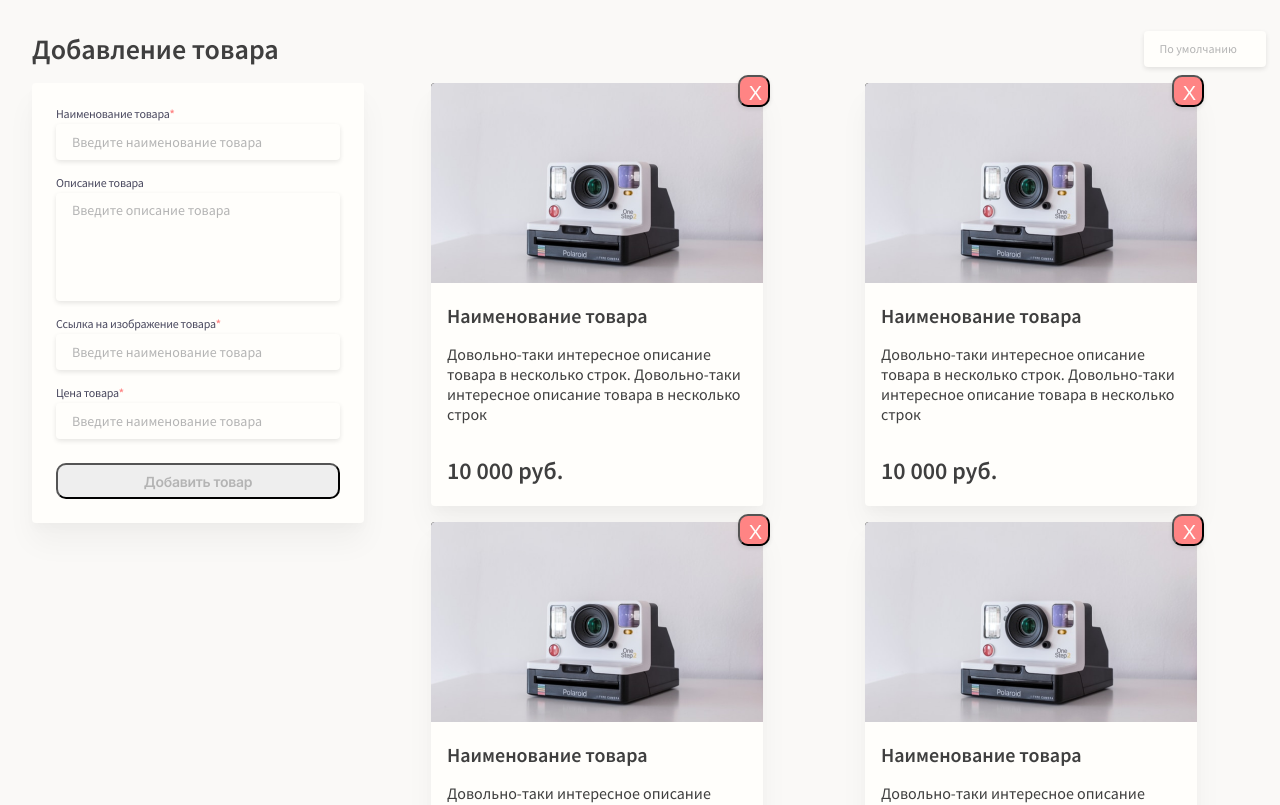
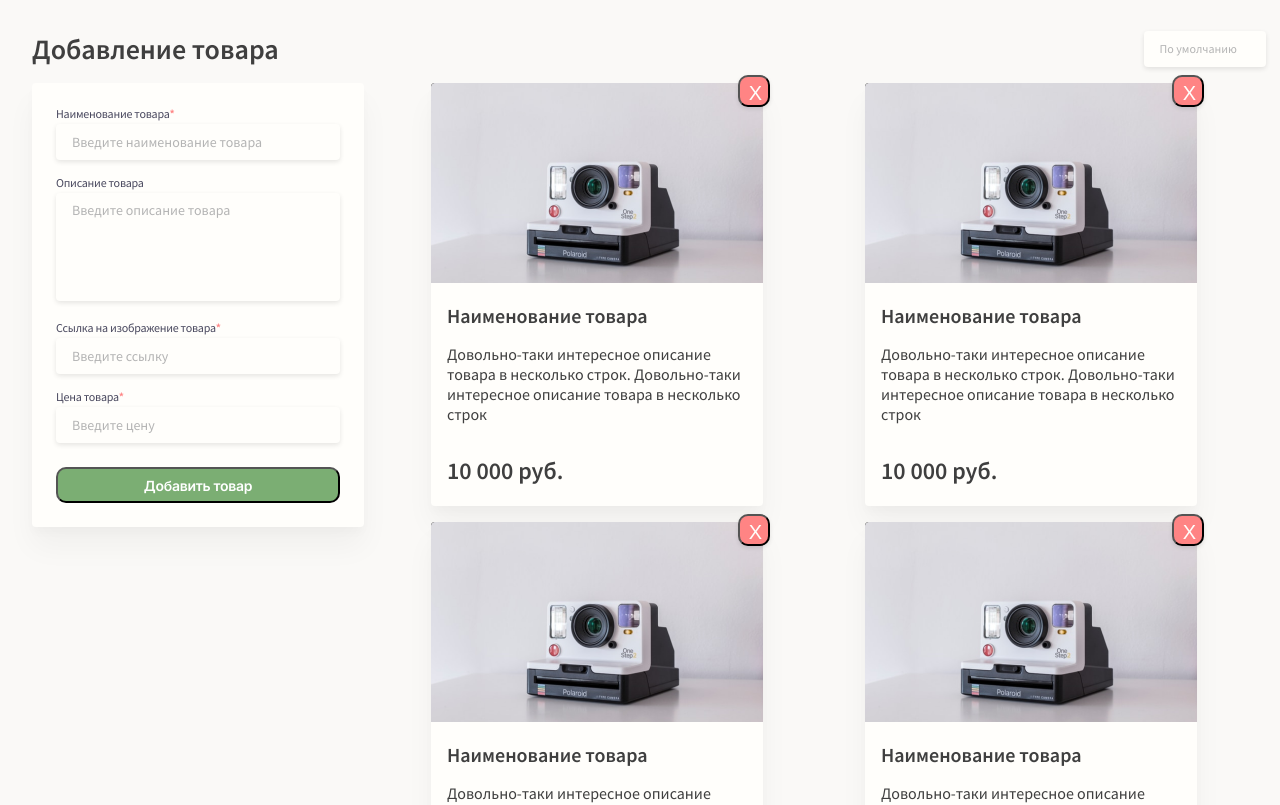
Before and after one commit to ledetav/texst-task, a Vue app: page / in a window 1280 px wide. Shown: the top 805 px of the page. Built offline with nearby package versions, Linux system fonts and the light colour scheme.

Commit message:
add form validate

```diff
--- a/package.json
+++ b/package.json
@@ -8,6 +8,8 @@
     "lint": "vue-cli-service lint"
   },
   "dependencies": {
+    "@vuelidate/core": "^2.0.0-alpha.41",
+    "@vuelidate/validators": "^2.0.0-alpha.29",
     "core-js": "^3.8.3",
     "vue": "^3.2.13"
   },
--- a/src/components/FormComponent.vue
+++ b/src/components/FormComponent.vue
@@ -6,13 +6,21 @@
         type="text"
         class="product_name"
         placeholder="Введите наименование товара"
-        required
+        v-model="name"
+        @blur="v$.name.$touch()"
+        :class="{
+          error_input: v$.name.$error === true,
+          norm_input: v$.name.$error === false,
+        }"
       />
+      <span class="error" v-if="v$.name.$error">
+        <template v-if="v$.name.required.$invalid"> Поле является обязательным. </template>
+      </span>
     </div>
     <div class="input__product_desc">
       <p class="form__text">Описание товара</p>
       <textarea
-        class="product_desc"
+        class="product_desc norm_input"
         placeholder="Введите описание товара"
       ></textarea>
     </div>
@@ -21,26 +29,97 @@
       <input
         type="url"
         class="product_img"
-        placeholder="Введите наименование товара"
-        required
+        placeholder="Введите ссылку"
+        v-model="img"
+        @blur="v$.img.$touch()"
+        :class="{
+          error_input: v$.img.$error === true,
+          norm_input: v$.img.$error === false,
+        }"
       />
+      <span class="error" v-if="v$.img.$error">
+        <template v-if="v$.img.url.$invalid"> Вы не ввели ссылку. </template>
+        <template v-else> Поле является обязательным. </template>
+      </span>
     </div>
     <div class="input__product_price">
       <p class="form__text">Цена товара<span>*</span></p>
       <input
         type="number"
         class="product_price"
-        placeholder="Введите наименование товара"
-        required
+        placeholder="Введите цену"
+        v-model="price"
+        @blur="v$.price.$touch()"
+        :class="{
+          error_input: v$.price.$error === true,
+          norm_input: v$.price.$error === false,
+        }"
       />
+      <span class="error" v-if="v$.price.$error">
+        <template v-if="v$.price.min.$invalid">
+          Цена не может быть отрицательной или равной нулю.
+        </template>
+        <template v-else> Поле является обязательным. </template>
+      </span>
     </div>
     <div>
-      <button class="btn_add">Добавить товар</button>
+      <button
+        class="btn_add"
+        :disabled="
+          v$.name.$error === true ||
+          v$.img.$error === true ||
+          v$.price.$error === true
+        "
+        :class="[
+          {
+            disabled_btn:
+              v$.name.$error === true ||
+              v$.img.$error === true ||
+              v$.price.$error === true,
+          },
+          {
+            normal_btn:
+              v$.name.$error === false &&
+              v$.img.$error === false &&
+              v$.price.$error === false,
+          },
+        ]"
+      >
+        Добавить товар
+      </button>
     </div>
   </div>
 </template>
 <script>
-export default {};
+import useValidate from "@vuelidate/core";
+import { required, url, minValue } from "@vuelidate/validators";
+export default {
+  data() {
+    return {
+      v$: useValidate(),
+      name: "",
+      img: "",
+      price: "",
+      errorClass: "error_input",
+      activeClass: "norm_input",
+    };
+  },
+  validations() {
+    return {
+      name: { required, error: true },
+      img: { required, url },
+      price: { required, min: minValue(1) },
+    };
+  },
+  methods: {
+    class() {
+      this.v$.$validate();
+      if (this.v$.name.$error) {
+        this.errorName = true;
+      }
+    },
+  },
+};
 </script>
 <style lang="scss" scoped>
 @import "scss/form.scss";
--- a/src/components/scss/form.scss
+++ b/src/components/scss/form.scss
@@ -2,7 +2,7 @@
 
 .form {
     width: 332px;
-    height: 440px;
+    //height: 440px;
     margin-top: 16px;
     padding: 24px;
 
@@ -16,7 +16,6 @@
     .input__product_price {
       margin: 0 0 16px 0;
       width: 284px;
-
     }
 
     .product_name,
@@ -24,9 +23,7 @@
     .product_img,
     .product_price {
       width: 100%;
-      border: none;
       background: $form_bg;
-      box-shadow: 0px 2px 5px rgba(0, 0, 0, 0.1);
       border-radius: 4px;
 
       padding-left: 16px;
@@ -54,12 +51,7 @@
       height: 36px;
     }
 
-    .input__product_name {
-      height: 53px;
-    }
-
     .input__product_desc {
-      height: 125px;
       .product_desc {
         height: 108px;
         padding-top: 10px;
@@ -88,7 +80,6 @@
       height: 36px;
       margin-top: 8px;
 
-      background: $btn_add__bg;
       border-radius: 10px;
       font-family: 'Inter';
       font-style: normal;
@@ -98,7 +89,42 @@
 
       text-align: center;
       letter-spacing: -0.02em;
-
-      color: $btn_add__text_color;
   }
 }
+
+.error {
+  font-family: 'Source Sans Pro';
+  font-style: normal;
+  font-weight: 400;
+  font-size: 10px;
+  line-height: 10px;
+
+  letter-spacing: -0.02em;
+
+  color: $delete__color;
+
+  transition: all 0.4s;
+}
+
+.error_input {
+  border: 1px solid $delete__color;
+  box-shadow: 0px 2px 5px rgba(255, 0, 0, 0.1);
+  transition: all 0.2s;
+}
+
+.norm_input {
+  outline: none;
+  border: 0;
+  box-shadow: 0px 2px 5px rgba(0, 0, 0, 0.1);
+  transition: all 0.2s;
+}
+.disabled_btn {
+  background: $btn_add__bg;
+  color: $btn_add__text_color;
+  transition: all 0.5s;
+}
+.normal_btn {
+  background: #7BAE73;
+  color: white;
+  transition: all 0.5s;
+}
--- a/src/main.js
+++ b/src/main.js
@@ -1,4 +1,4 @@
-import { createApp } from 'vue'
+import {createApp} from 'vue'
 import App from './App.vue'
 
 createApp(App).mount('#app')
```
Also changed, not shown: 2 other files (tests, documents, lock files or other folders).
